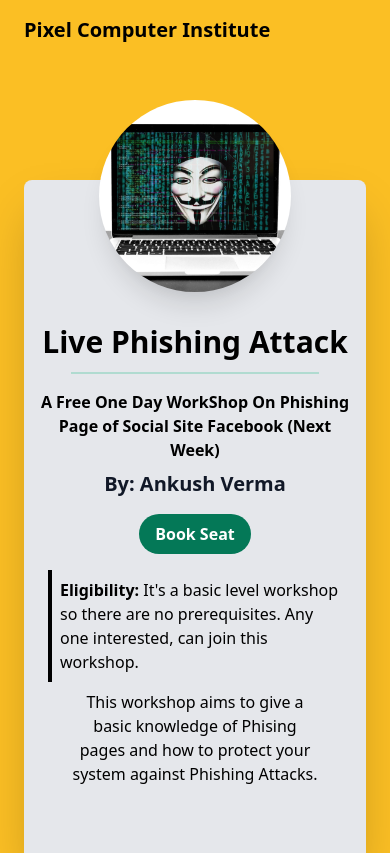
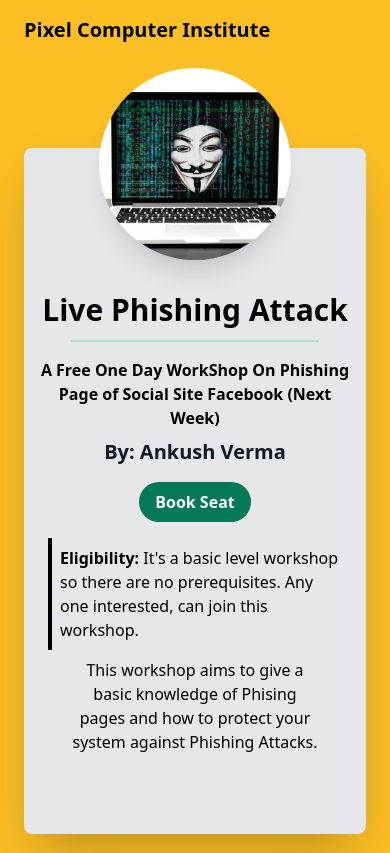
Before and after one commit to AMRITANAND123/onlineexamdesign, a plain HTML site: page index.html in a window 390 px wide. Shown: the top 853 px of the page. Drawn offline with nearby package versions, Linux system fonts and the light colour scheme.

Commit message:
Update index.html

```diff
--- a/index.html
+++ b/index.html
@@ -22,7 +22,7 @@
     <h2 class="text-left ml-4 text-xl md:text-3xl bg-yellow-400 p-2 m-2 font-bold">Pixel Computer Institute</h2>
 
 
-    <div class="max-w-4xl flex items-center h-auto  flex-wrap mx-auto my-32 lg:my-0">
+    <div class="max-w-4xl flex items-center h-auto  flex-wrap mx-auto my-24 lg:my-0">
 
         <!--Main Col-->
         <div id="profile"
```
